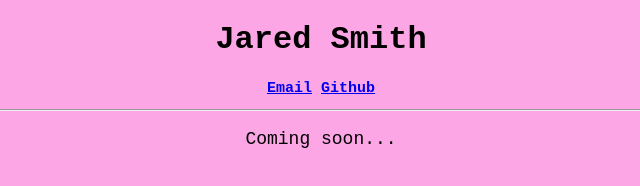
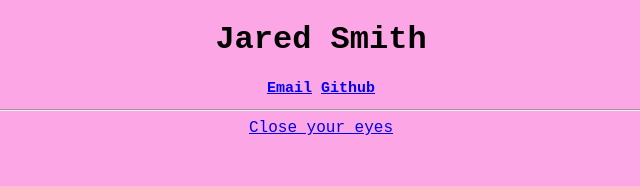
Before and after one commit to pensive-owl/personal_website, a plain HTML site: page index.html in a window 1280 px wide. Shown: the whole page, without its empty margins (319-959 px from the left). Drawn offline with Linux system fonts and the light colour scheme.

Commit message:
added link from main page

```diff
--- a/index.html
+++ b/index.html
@@ -29,7 +29,7 @@
         </h2>
       </h2>
     <hr>
-    <p style="font-size: 18px">Coming soon...</p>
+    <a href="poem.html">Close your eyes</a>
   </center>
 </body>
 </html>
```
